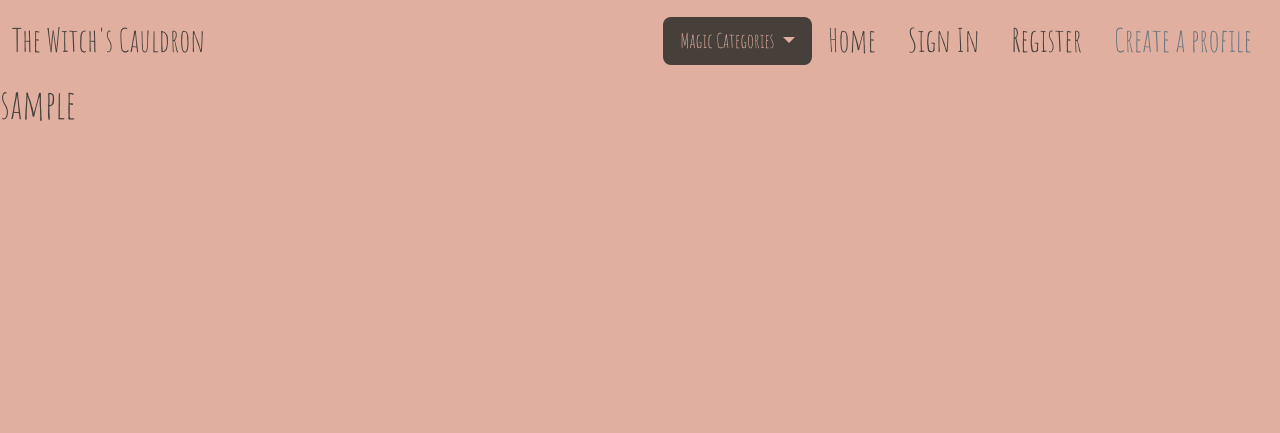
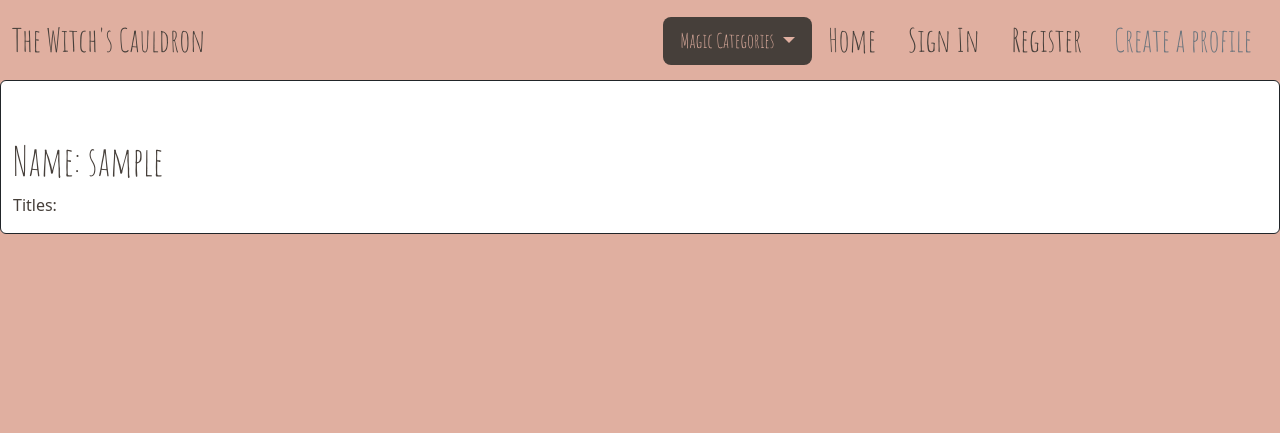
Before and after one commit to rachel-o-donnell/the-witchs-cauldron, a Django app: page /profile_view/1/ in a window 1280 px wide. Shown: the top 433 px of the page. Run offline with Django 3.2, Linux system fonts and the light colour scheme; tables that the repository leaves empty hold one stand-in row (values such as "Sample post"); some libraries are stand-ins or nearby versions.

Commit message:
Add basic profile.html with correct image links

```diff
--- a/templates/profile.html
+++ b/templates/profile.html
@@ -2,6 +2,23 @@
 {% load crispy_forms_tags %}
 {% block content %}
 
-<h1>{{ active_user }}</h1>
+<div class="container-fluid">
+    <div class="row">
+        <div class="card border-dark">
+            <div class="image-container">
+                {% if "default-profile" in active_user.profile_image.url %}
+                <img src="https://res.cloudinary.com/dpxa5dfjt/image/upload/v1676816132/The%20Witch%27s%20Cauldron/hat_png_xfmmrw.png"
+                    class="card-img-top" alt="black and white image of a pointy black witches hat">
+                {% else %}
+                <img src="{{ active_user.profile_image.url }}" alt="" class="card-img-top">
+                {% endif %}
+            </div>
+            <div class="card-body font"></div>
+            <h1 class="post-title">Name: {{ active_user }}</h1>
+            <p class="post-subtitle">Titles:</p>
+
+        </div>
+    </div>
+</div>
 
 {% endblock content %}
```
